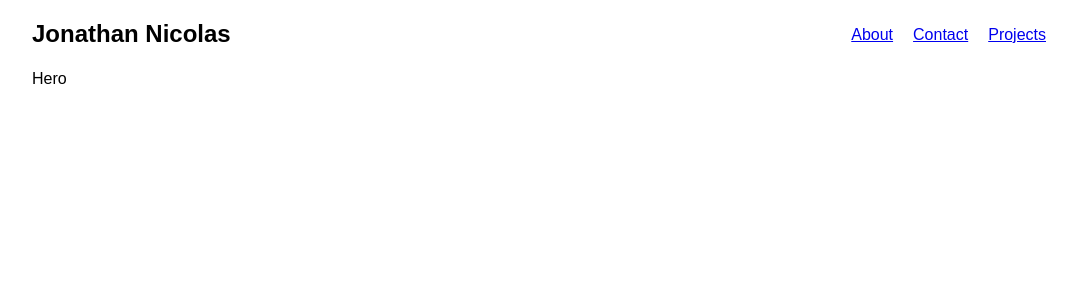
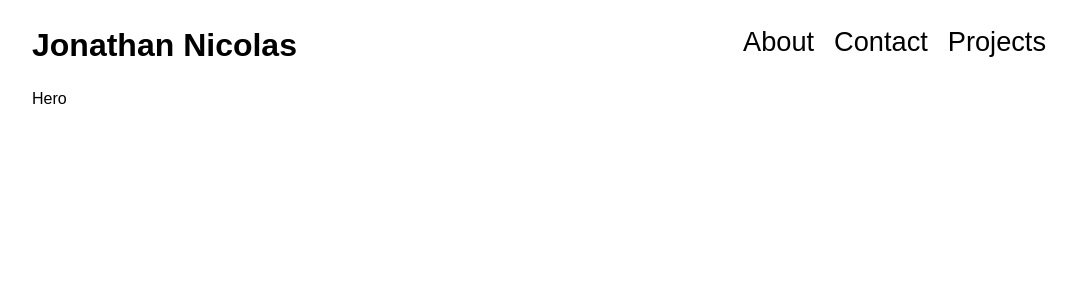
Before and after one commit to jobegood49/jonathannicolas.dev, a React (Create React App) app: page / in a window 1280 px wide. Shown: the top 300 px of the page, without its empty margins (96-1173 px from the left). Built offline with nearby package versions, Linux system fonts and the light colour scheme.

Commit message:
Change font sizes

```diff
--- a/src/components/Navigation.js
+++ b/src/components/Navigation.js
@@ -5,6 +5,9 @@ const Nav = styled.nav`
   display: flex;
   width: 100%;
   justify-content: space-between;
+  & h1 {
+    font-size: 2rem;
+  }
 `;
 
 const NavList = styled.ul`
@@ -14,6 +17,11 @@ const NavList = styled.ul`
 
 const NavListItem = styled.li`
   margin: 10px;
+  & a {
+    text-decoration: none;
+    color: black;
+    font-size: 1.7rem;
+  }
 `;
 
 const Navigation = () => {
```
